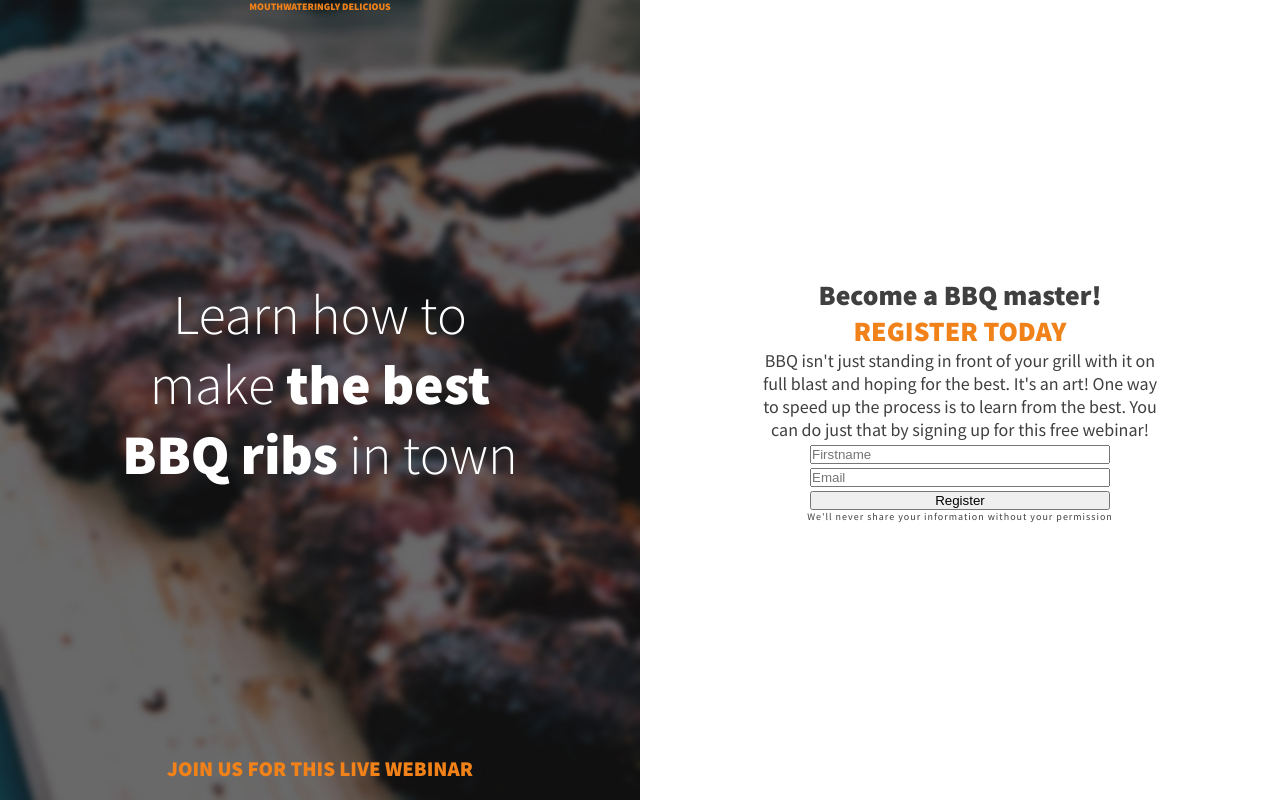
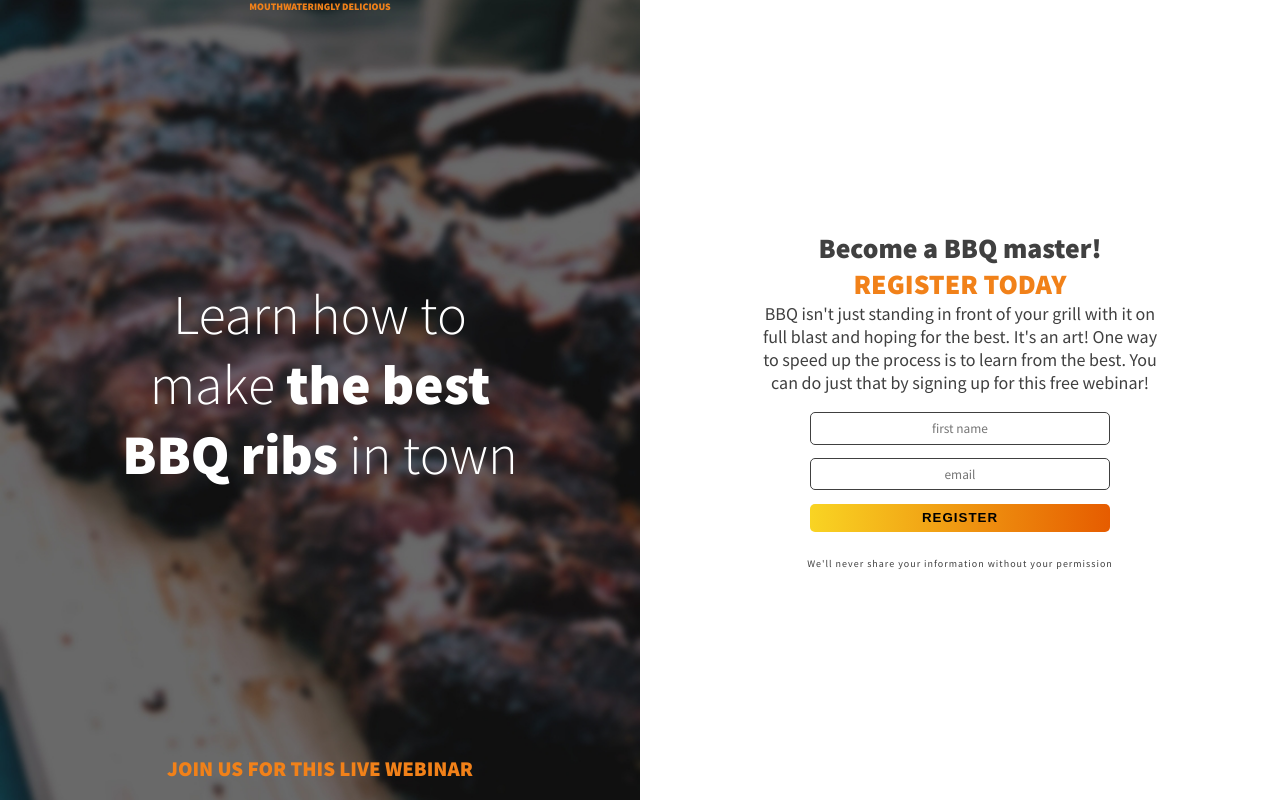
Before and after one commit to kitindi/BBQ_Registration, a plain HTML site: page index.html in a window 1280 px wide. Drawn offline with Linux system fonts and the light colour scheme.

Commit message:
styling form

```diff
--- a/css/style.css
+++ b/css/style.css
@@ -88,10 +88,40 @@ h2 + p{
 .email-collector{
     width: 80%;
     max-width: 300px;
+    padding: 1em 0;
 }
 input, .btn{
     width: 100%;
+    border-radius: 5px;
 }
+
+.btn{
+    display: inline-block;
+    padding: .5em 1.5em;
+    border: none;
+    text-transform: uppercase;
+    letter-spacing: 1px;
+    font-weight: 900;
+    cursor: pointer;
+}
+.btn-cta{
+    margin-bottom: .5em;
+    background-image: linear-gradient(to right,#F9D423,#e65c00);
+}
+.btn:focus{
+    outline: none;
+    font-size: 1rem;
+
+}
+input{
+    font-family: inherit;
+    text-align: inherit;
+    margin-bottom: 1em;
+    padding:.5em;
+    border:1px solid #404040;
+
+}
+
  /* ================
  media query
  ================== */
--- a/index.html
+++ b/index.html
@@ -19,8 +19,8 @@
         <p>Register Today</p>
         <p>BBQ isn't just standing in front of your grill with it on full blast and hoping for the best. It's an art! One way to speed up the process is to learn from the best. You can do just that by signing up for this free webinar!</p>
         <form action="#" method="POST" class="email-collector">
-            <input type="text" name="" id="" required placeholder="Firstname">
-            <input type="email" name="" id="" required placeholder="Email">
+            <input type="text" name="" id="" required placeholder="first name">
+            <input type="email" name="" id="" required placeholder="email">
             <button type="submit" class="btn btn-cta">Register</button>
         </form>
         <p class="fine-print">We'll never share your information without your permission</p>
```
